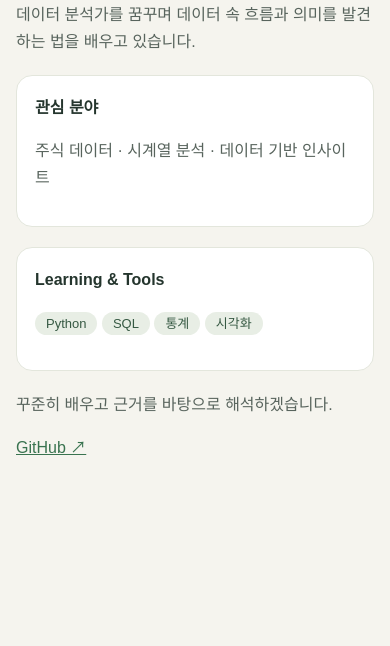
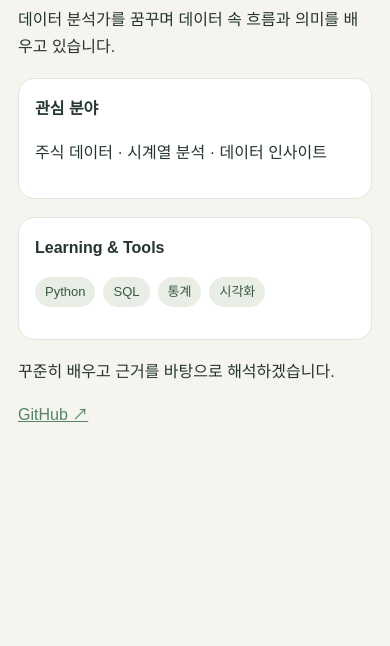
Before and after one commit to suminsusmin/261113_empty, a plain HTML site: page index.html in a window 390 px wide. Shown: the part 198-844 px from the top of the page. Drawn offline with Linux system fonts and the light colour scheme.

Commit message:
Trim responsive introduction page below 1024 characters

```diff
--- a/index.html
+++ b/index.html
@@ -1 +1 @@
-<!doctype html><html lang="ko"><meta charset="utf-8"><meta name="viewport" content="width=device-width,initial-scale=1"><title>수민 | Data Analyst</title><style>*{box-sizing:border-box}body{margin:0;background:#f5f4ee;color:#24352d;font:16px/1.7 Arial,sans-serif}main{max-width:650px;margin:10vh auto;padding:28px 22px}.tag{color:#56836a;font-size:13px;letter-spacing:2px}h1{font-size:clamp(30px,8vw,48px);line-height:1.25;margin:12px 0}p{color:#58645d}.card{background:white;border:1px solid #e3e6dc;border-radius:16px;padding:18px;margin:20px 0}.skills{display:flex;flex-wrap:wrap;gap:8px}span{background:#e8eee5;color:#365943;border-radius:20px;padding:4px 11px;font-size:13px}a{color:#39734f}@media(max-width:480px){main{margin:6vh auto;padding:20px 16px}}</style><main><div class="tag">HELLO, DATA WORLD</div><h1>안녕하세요,<br>수민입니다.</h1><p>데이터 분석가를 꿈꾸며 데이터 속 흐름과 의미를 발견하는 법을 배우고 있습니다.</p><section class="card"><b>관심 분야</b><p>주식 데이터 · 시계열 분석 · 데이터 기반 인사이트</p></section><section class="card"><b>Learning & Tools</b><p><span>Python</span> <span>SQL</span> <span>통계</span> <span>시각화</span></p></section><p>꾸준히 배우고 근거를 바탕으로 해석하겠습니다.</p><a href="https://github.com/suminsusmin">GitHub ↗</a></main></html>
+<!doctype html><html lang="ko"><meta charset="utf-8"><meta name="viewport" content="width=device-width,initial-scale=1"><title>수민 | Data Analyst</title><style>*{box-sizing:border-box}body{margin:0;background:#f5f4ee;color:#24352d;font:16px/1.7 Arial}main{max-width:620px;margin:10vh auto;padding:24px}h1{font-size:clamp(30px,8vw,46px);line-height:1.2}.tag,a{color:#56836a}.card{background:white;border:1px solid #e3e6dc;border-radius:16px;padding:16px;margin:18px 0}.skills{display:flex;flex-wrap:wrap;gap:8px}span{background:#e8eee5;color:#365943;border-radius:20px;padding:4px 10px;font-size:13px}@media(max-width:480px){main{margin:5vh auto;padding:18px}}</style><main><small class="tag">HELLO, DATA WORLD</small><h1>안녕하세요,<br>수민입니다.</h1><p>데이터 분석가를 꿈꾸며 데이터 속 흐름과 의미를 배우고 있습니다.</p><section class="card"><b>관심 분야</b><p>주식 데이터 · 시계열 분석 · 데이터 인사이트</p></section><section class="card"><b>Learning & Tools</b><p class="skills"><span>Python</span><span>SQL</span><span>통계</span><span>시각화</span></p></section><p>꾸준히 배우고 근거를 바탕으로 해석하겠습니다.</p><a href="https://github.com/suminsusmin">GitHub ↗</a></main></html>
```
